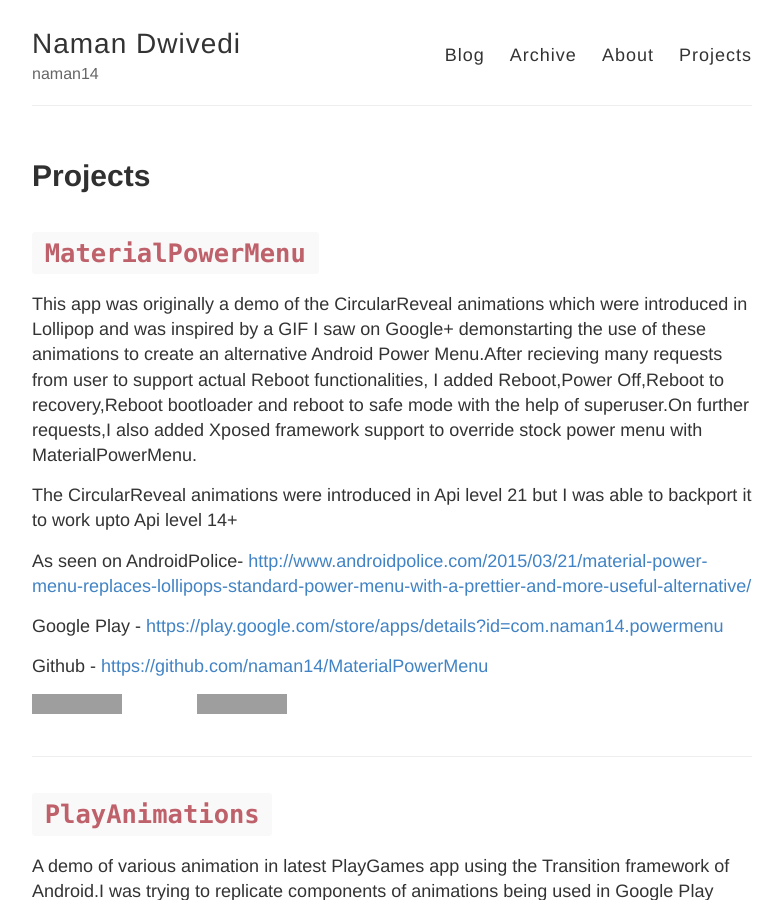
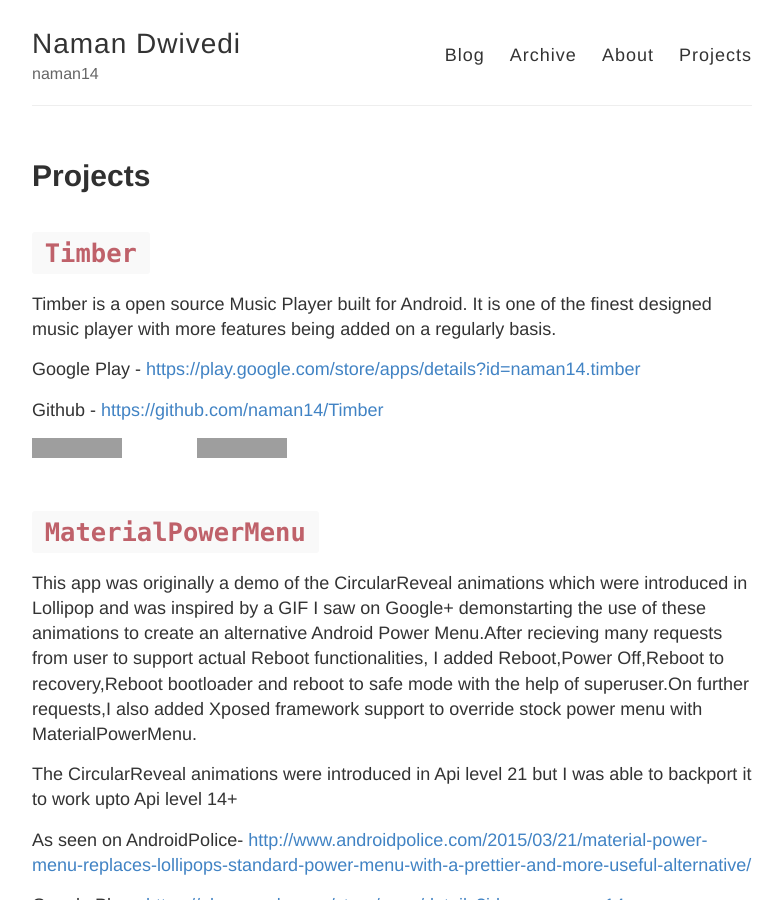
Before and after one commit to naman14/naman14.github.io, a Jekyll site: the page built from projects.md, in a window 1280 px wide and 900 px high. Shown: the whole window, without its empty margins (248-1031 px from the left). Built offline with Jekyll 4.4.1, drawn with Linux system fonts in a browser that asks for light colours; grey boxes are pictures that could not be loaded.

Commit message:
update projects

```diff
--- a/projects.md
+++ b/projects.md
@@ -2,6 +2,20 @@
 layout: page
 title: Projects
 ---
+
+#`Timber`
+
+Timber is a open source Music Player built for Android.
+It is one of the finest designed music player with more features being added on a regularly basis.
+
+Google Play - [https://play.google.com/store/apps/details?id=naman14.timber](https://play.google.com/store/apps/details?id=naman14.timber)
+
+Github - [https://github.com/naman14/Timber](https://github.com/naman14/Timber)
+
+
+<iframe src="https://ghbtns.com/github-btn.html?user=naman14&repo=Timber&type=star&count=true&size=large" frameborder="0" scrolling="0" width="160px" height="30px"></iframe>
+
+<iframe src="https://ghbtns.com/github-btn.html?user=naman14&repo=Timber&type=fork&count=true&size=large" frameborder="0" scrolling="0" width="158px" height="30px"></iframe>
 
 #`MaterialPowerMenu`
 
```
